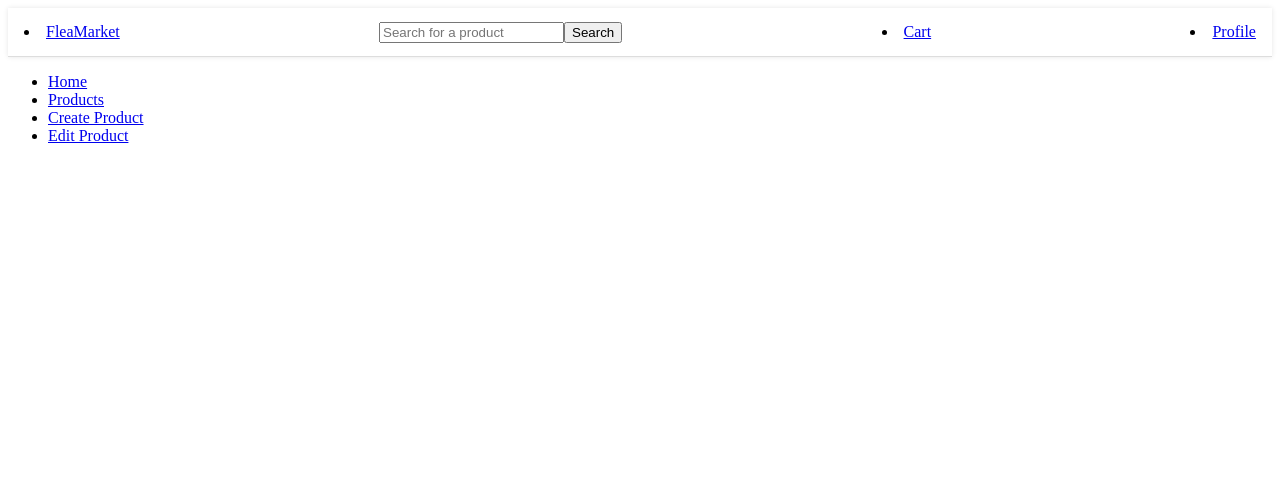
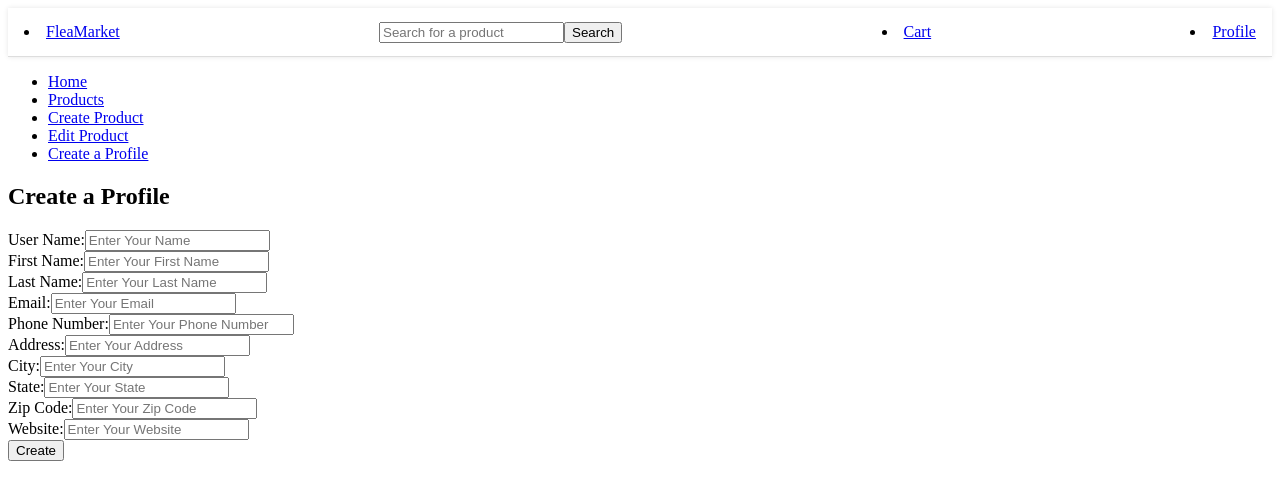
Before and after one commit to Hector-H/MileStone-2, a React (Create React App) app in the folder flea_market/: page /profiles/create in a window 1280 px wide. Shown: the top 500 px of the page. Built offline with nearby package versions, Linux system fonts and the light colour scheme.

Commit message:
added profile create

```diff
--- a/flea_market/src/App.js
+++ b/flea_market/src/App.js
@@ -20,6 +20,7 @@ import Category from './components/SideBar/Category.js';
 import Cart from './components/NavBar/Cart.js';
 import ProfilePage from './components/NavBar/ProfilePage.js';
 import ProductById from './components/Product/ProductById.js';
+import ProfileCreate from './components/Profile/ProfileCreate.js';
 
 function App() {
   const [seeds, setSeeds] = useState(productsSeed)
@@ -36,6 +37,7 @@ function App() {
             <li><Link to="/products">Products</Link></li>
             <li><Link to="/products/create">Create Product</Link></li>
             <li><Link to="/products/edit">Edit Product</Link></li>
+            <li><Link to="/profiles/create">Create a Profile</Link></li>
           </ul>
           <Routes>
             <Route path="/" element={<SideBar />} />
@@ -56,6 +58,7 @@ function App() {
           <Route path="/Cart" element={<Cart />} />
           <Route path="/ProfilePage" element={<ProfilePage />} />
           <Route path="/products/:id" element={<ProductById />} />
+          <Route path="/profiles/create" element={<ProfileCreate />} />
         </Routes>
       </main>
     </div>
--- /dev/null
+++ b/flea_market/src/components/Profile/ProfileCreate.js
@@ -0,0 +1,105 @@
+export default function ProfileCreate() {
+    return (
+        <div>
+            <h2>Create a Profile</h2>
+            <form action="/profiles" method="POST">
+                <div>
+                    <label htmlFor="username">User Name:</label>
+                    <input
+                    type="text"
+                    name="name"
+                    id="name"
+                    placeholder="Enter Your Name"
+                    required
+                    />
+                </div>
+                <div>
+                    <label htmlFor="firstName">First Name:</label>
+                    <input
+                    type="text"
+                    name="firstName"
+                    id="firstName"
+                    placeholder="Enter Your First Name"
+                    required
+                    />
+                </div>
+                <div>
+                    <label htmlFor="lastName">Last Name:</label>
+                    <input
+                    type="text"
+                    name="lastName"
+                    id="lastName"
+                    placeholder="Enter Your Last Name"
+                    required
+                    />
+                </div>
+                <div>
+                    <label htmlFor="email">Email:</label>
+                    <input
+                    type="email"
+                    name="email"
+                    id="email"
+                    placeholder="Enter Your Email"
+                    />
+                </div>
+                <div>
+                    <label htmlFor="phone_number">Phone Number:</label>
+                    <input
+                    type="number"
+                    name="phone_number"
+                    id="phone_number"
+                    placeholder="Enter Your Phone Number"
+                    />
+                </div>
+                <div>
+                    <label htmlFor="address">Address:</label>
+                    <input
+                    type="text"
+                    name="address"
+                    id="address"
+                    placeholder="Enter Your Address"
+                    />
+                </div>
+                <div>
+                    <label htmlFor="city">City:</label>
+                    <input
+                    type="text"
+                    name="city"
+                    id="city"
+                    placeholder="Enter Your City"
+                    />
+                </div>
+                <div>
+                    <label htmlFor="state">State:</label>
+                    <input
+                    type="text"
+                    name="state"
+                    id="state"
+                    placeholder="Enter Your State"
+                    />
+                </div>
+                <div>
+                    <label htmlFor="zip_code">Zip Code:</label>
+                    <input
+                    type="number"
+                    name="zip_code"
+                    id="zip_code"
+                    placeholder="Enter Your Zip Code"
+                    />
+                </div>
+                <div>
+                    <label htmlFor="website">Website:</label>
+                    <input
+                    type="text"
+                    name="website"
+                    id="website"
+                    placeholder="Enter Your Website"
+                    />
+                </div>
+                <div>
+                    <button type="submit">Create</button>
+                </div>
+            </form>
+        </div>
+    )
+}
```
Also changed, not shown: 1 other file (tests, documents, lock files or other folders).
